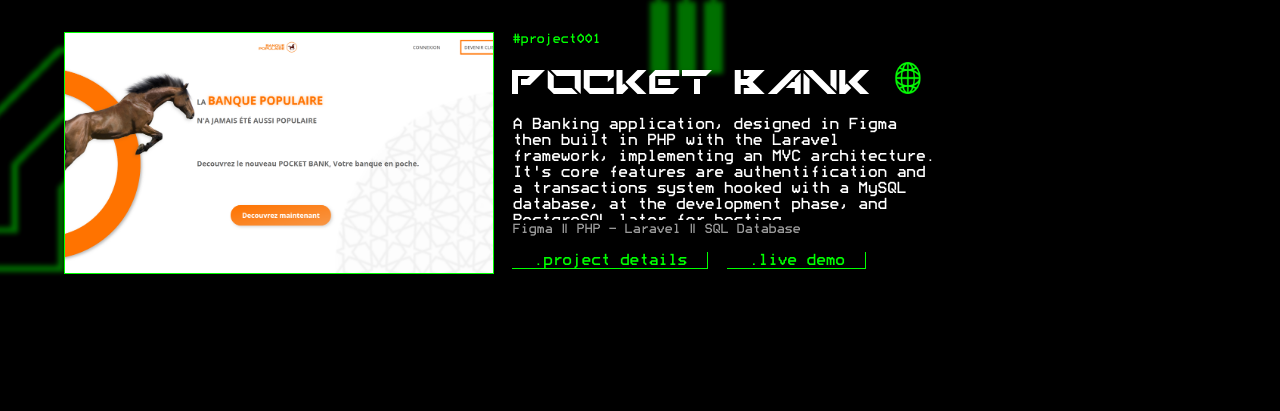
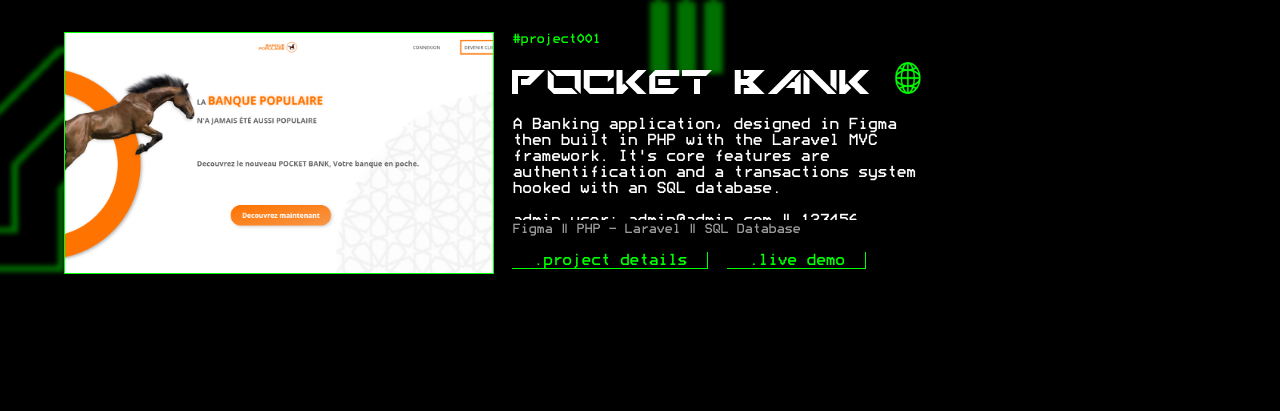
Before and after one commit to Elmidori/porfiolio, a plain HTML site: page portfolio/index.html in a window 1280 px wide. Shown: the part 1221-1632 px from the top of the page. Drawn offline with nearby package versions, Linux system fonts and the light colour scheme.

Commit message:
Update index.html

```diff
--- a/portfolio/index.html
+++ b/portfolio/index.html
@@ -91,7 +91,7 @@
                 POCKET BANK <img src="5655124.gif" alt="" class="www" />
               </div>
               <div class="projectDesc">
-                A Banking application, designed in Figma then built in PHP with the Laravel framework, implementing an MVC architecture. It's core features are authentification and a transactions system hooked with a MySQL database, at the development phase, and PostgreSQL later for hosting.
+                A Banking application, designed in Figma then built in PHP with the Laravel MVC framework. It's core features are authentification and a transactions system hooked with an SQL database.
               <br><br>
                 admin user: admin@admin.com | 123456
                <br>
```
